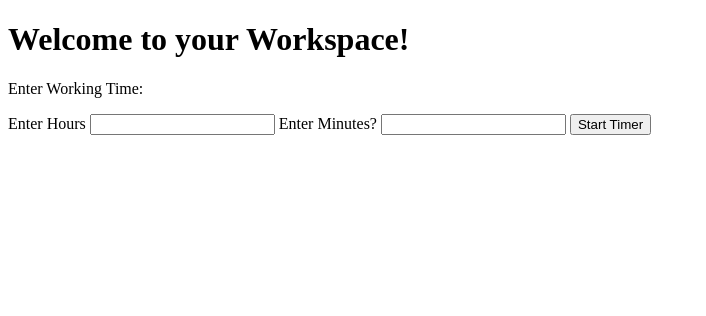
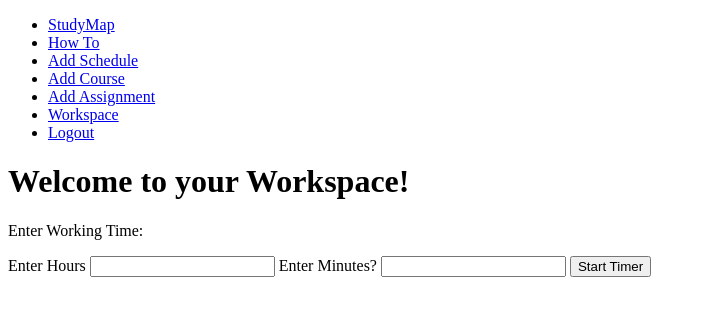
Before and after one commit to sharonday/StudyMap, a Flask app: page /workspace in a window 1280 px wide. Shown: the top 316 px of the page, without its empty margins (0-706 px from the left). Run offline with Flask 2, Linux system fonts and the light colour scheme; the visitor is signed in with stand-in values (Sample User, id 1).

Commit message:
added navbar to workspace, added info route to all navbars and main.py

```diff
--- a/main.py
+++ b/main.py
@@ -28,6 +28,11 @@ def login_page():
 @app.route("/signup")
 def signup_page():
     return render_template("signup.html", error=[])
+
+# Route to Sign up Page
+@app.route("/info")
+def signup_page():
+    return render_template("info.html", error=[])
 
 # Route to Enter Schedule Page
 @app.route("/free_hours")
--- a/templates/assignment.html
+++ b/templates/assignment.html
@@ -20,7 +20,7 @@
       <a class="nav-link" href="/">StudyMap</a>
     </li>
     <li class="nav-item">
-      <a class="nav-link" href="#">How To</a>
+      <a class="nav-link" href="/info">How To</a>
     </li>
     {% if session['logged_in'] %}
     <li class="nav-item">
--- a/templates/course.html
+++ b/templates/course.html
@@ -20,7 +20,7 @@
       <a class="nav-link" href="/">StudyMap</a>
     </li>
     <li class="nav-item">
-      <a class="nav-link" href="#">How To</a>
+      <a class="nav-link" href="/info">How To</a>
     </li>
     {% if session['logged_in'] %}
     <li class="nav-item">
--- a/templates/free_hours.html
+++ b/templates/free_hours.html
@@ -14,7 +14,7 @@
     <a class="nav-link" href="/">StudyMap</a>
   </li>
   <li class="nav-item">
-    <a class="nav-link" href="#">How To</a>
+    <a class="nav-link" href="/info">How To</a>
   </li>
   {% if session['logged_in'] %}
   <li class="nav-item">
--- a/templates/index.html
+++ b/templates/index.html
@@ -20,7 +20,7 @@
       <a class="nav-link" href="/">StudyMap</a>
     </li>
     <li class="nav-item">
-      <a class="nav-link" href="#">How To</a>
+      <a class="nav-link" href="info">How To</a>
     </li>
     {% if session['logged_in'] %}
     <li class="nav-item">
--- a/templates/login.html
+++ b/templates/login.html
@@ -13,7 +13,7 @@
           <a class="nav-link" href="/">StudyMap</a>
         </li>
         <li class="nav-item">
-          <a class="nav-link" href="#">How To</a>
+          <a class="nav-link" href="/info">How To</a>
         </li>
         {% if session['logged_in']%}
         <li class="nav-item">
--- a/templates/signup.html
+++ b/templates/signup.html
@@ -13,7 +13,7 @@
           <a class="nav-link" href="/">StudyMap</a>
         </li>
         <li class="nav-item">
-          <a class="nav-link" href="#">How To</a>
+          <a class="nav-link" href="/info">How To</a>
         </li>
         {% if session['logged_in'] %}
         <li class="nav-item">
--- a/templates/workspace.html
+++ b/templates/workspace.html
@@ -1,32 +1,70 @@
 <!DOCTYPE html>
 
 <html>
+
 <head>
   <meta charset="UTF-8">
   <meta name="viewport" content="width=device-width, initial-scale=1.0">
   <meta http-equiv="X-UA-Compatible" content="ie=edge">
-    <link href="../static/style.css" type = "text/css" rel="stylesheet"/>
+  <link href="../static/style.css" type="text/css" rel="stylesheet" />
   <title>StudyMap</title>
 </head>
 
 <body>
-    <main class = "mid">
-        <header class = "top">
-        <h1 class = "center">Welcome to your Workspace!</h1>
+  <!-- A grey horizontal navbar that becomes vertical on small screens -->
+  <nav class="navbar navbar-expand-sm bg-dark navbar-dark">
+
+    <!-- Links -->
+    <ul class="navbar-nav">
+      <li class="nav-item">
+        <a class="nav-link" href="/">StudyMap</a>
+      </li>
+      <li class="nav-item">
+        <a class="nav-link" href="/info">How To</a>
+      </li>
+      {% if session['logged_in'] %}
+      <li class="nav-item">
+        <a class="nav-link" href="/free_hours">Add Schedule</a>
+      </li>
+      <li class="nav-item">
+        <a class="nav-link" href="/course">Add Course</a>
+      </li>
+      <li class="nav-item">
+        <a class="nav-link" href="/assignment">Add Assignment</a>
+      </li>
+      <li class="nav-item">
+        <a class="nav-link" href="/workspace">Workspace</a>
+      </li>
+      {% endif %}
+      <li class="nav-item">
+        {% if session['logged_in'] %}
+        <a class="nav-link" href="/logout-user/">Logout</a>
+        {% else %}
+        <a class="nav-link" href="/login">Login</a>
+        {% endif %}
+      </li>
+
+    </ul>
+
+  </nav>
+
+  <main class="mid">
+    <header class="top">
+      <h1 class="center">Welcome to your Workspace!</h1>
     </header>
-    <div id = "clock">
-            <form id= "time">
+    <div id="clock">
+      <form id="time">
         <p>
           <label>Enter Working Time:</label>
         </p>
 
         <p>
           <label>Enter Hours</label>
-                        <input type = "text" name = "hours">
+          <input type="text" name="hours">
           <label>Enter Minutes?</label>
-                        <input type= "text" name = "minute">
+          <input type="text" name="minute">
 
-                    <input type = "button" id = "submit" value ="Start Timer">
+          <input type="button" id="submit" value="Start Timer">
         </p>
 
 
@@ -34,8 +72,7 @@
 
     </div>
     <script>
-
-                    function setClock(finalDate){
+      function setClock(finalDate) {
 
         let addTo = document.getElementById("clock");
 
@@ -44,21 +81,20 @@
           var dist = finalDate - now;
 
 
-                            var hours = Math.floor(dist  % (1000 * 60 * 60 * 24) / (1000 * 60 * 60));
-                            var minutes = Math.floor(dist % ( 1000 * 60 * 60) / (1000 * 60));
+          var hours = Math.floor(dist % (1000 * 60 * 60 * 24) / (1000 * 60 * 60));
+          var minutes = Math.floor(dist % (1000 * 60 * 60) / (1000 * 60));
           var seconds = Math.floor(dist % (1000 * 60) / 1000);
 
           addTo.innerHTML = hours + " h " + minutes + " m " + seconds + " s remaining ";
 
-                            if(dist <= 0){
+          if (dist <= 0) {
             addTo.innerHTML = "Work Session Complete!";
             clearInterval(timeInterval)
           }
         }, 1000);
       }
 
-
-                    function getTime(){
+      function getTime() {
 
         //get work time from the form
         var form = document.getElementById("time");
@@ -77,28 +113,13 @@
         // set up clock
         setClock(finalDate);
 
-
       }
-
-
 
       window.onload = () => {
         document.getElementById("submit").addEventListener('click', getTime);
       }
-
     </script>
-
-
-
-
-
-
-
-
-
 
   </main>
 </body>
-
-
 </html>
```
Also changed, not shown: templates/info.html (added, +59 -0 lines). Lines whose indentation alone changed are shown as unchanged.
